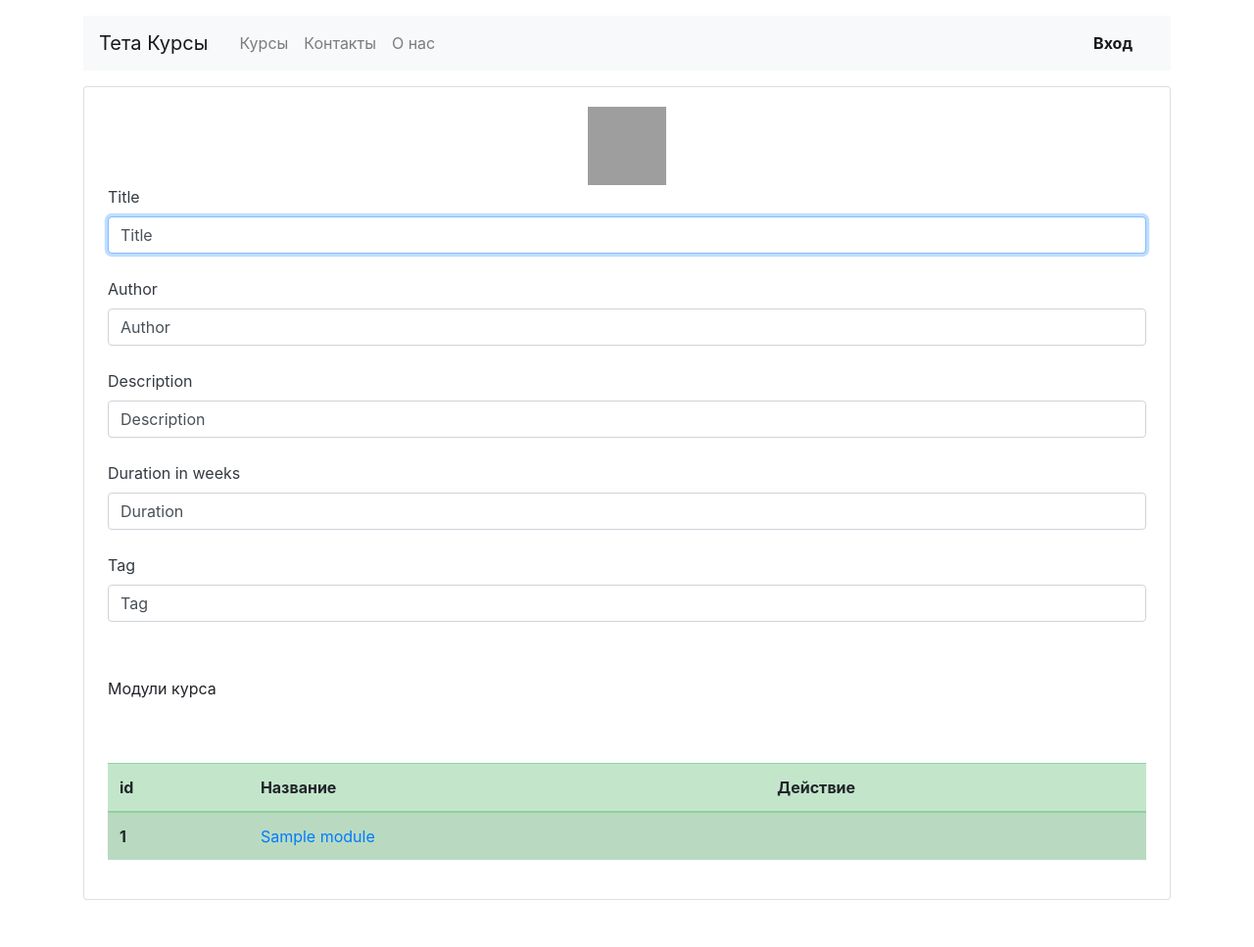
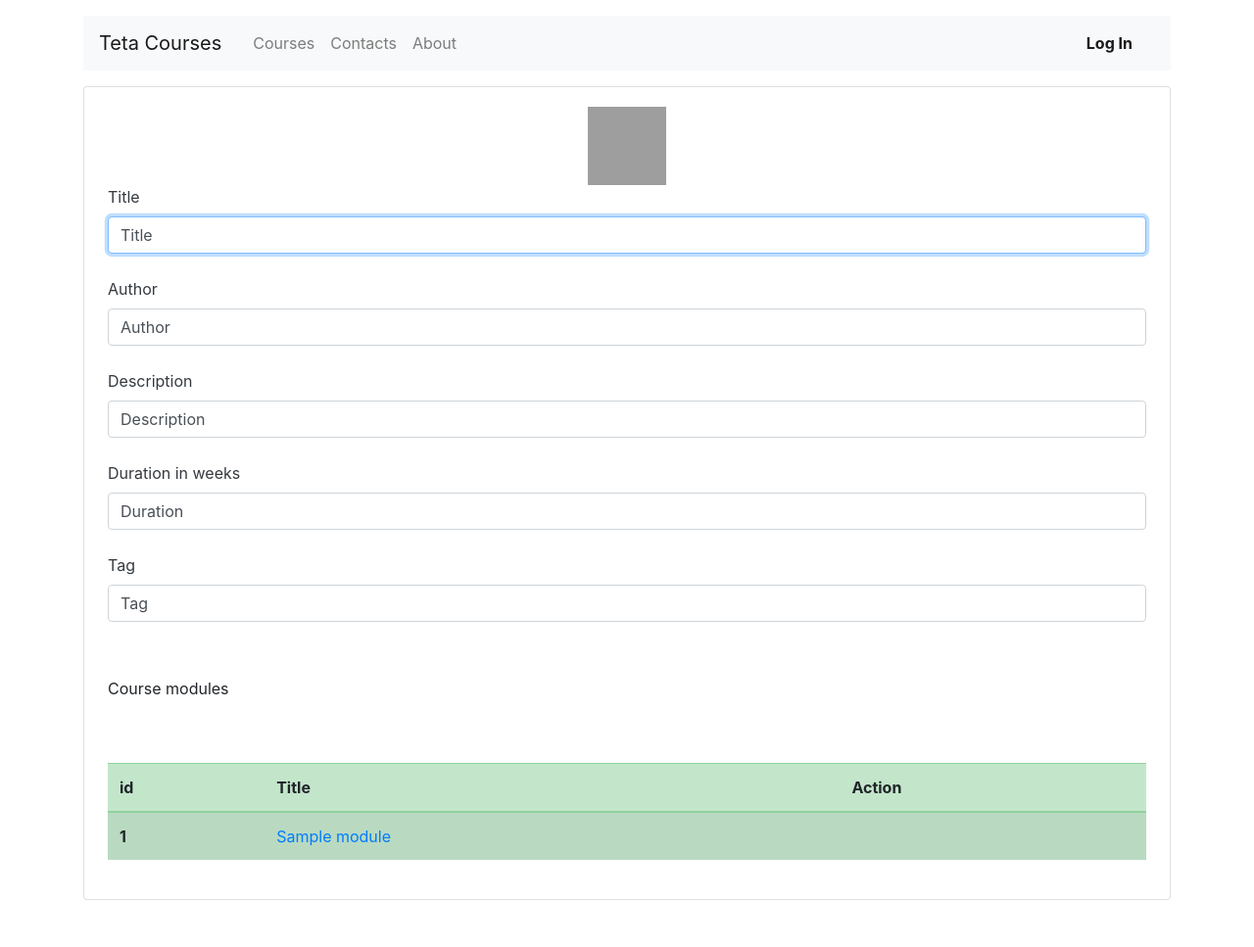
Before and after one commit to Lexxkit/LMS-MTSTeta, a Spring app: page /course-form in a window 1280 px wide. Shown: the whole page at 98% size. Run offline with Thymeleaf, Linux system fonts and the light colour scheme; the template is opened without the code that fills it: most values are stand-ins (such as "Sample title", 1, 10 or a date in 2020); data that the repository does not hold is empty; some of the project's set-up classes (security, data sources, template engines, error pages and the like) are left out, and stand-ins take their place; database files in the repository are not loaded; some libraries are stand-ins or nearby versions; grey boxes are pictures that could not be loaded.

Commit message:
Change language in all templates

```diff
--- a/src/main/resources/templates/access_denied.html
+++ b/src/main/resources/templates/access_denied.html
@@ -7,7 +7,7 @@
 
 <main class="container mt-3">
     <p class="alert alert-danger" role="alert">
-        Доступ к запрашиваемой странице запрещен.
+        Access to the requested page is denied.
     </p>
 </main>
 </body>
--- a/src/main/resources/templates/course-form.html
+++ b/src/main/resources/templates/course-form.html
@@ -15,10 +15,9 @@
           <!-- Tab -->
           <section class="tab-pane fade show active">
             <h1 class="h1 mb-3 font-weight-normal text-center"
-                sec:authorize="hasAnyRole('OWNER', 'ADMIN', 'TUTOR')">Просмотр и редактирование
-              курса</h1>
+                sec:authorize="hasAnyRole('OWNER', 'ADMIN', 'TUTOR')">Viewing and editing the course</h1>
             <h1 class="h1 mb-3 font-weight-normal text-center" sec:authorize="hasRole('STUDENT')">
-              Просмотр курса</h1>
+              View course</h1>
             <img alt="" class="mx-auto d-block"
                  height="80" th:src="@{/course/{id}/picture(id = ${course.id})}" width="80">
 
@@ -29,14 +28,14 @@
                   th:unless="${course.id == null}">
               <div class="row">
                 <div class="col-12">
-                  <label class="mb-2 text-dark" for="courseImage">Выберите обложку курса</label>
+                  <label class="mb-2 text-dark" for="courseImage">Select a course image</label>
                   <div class="input-group pb-2">
                     <input id="courseImage" name="courseImage" type="file"/>
                   </div>
                 </div>
               </div>
               <div class="form-group">
-                <input class="btn btn-success" type="submit" value="Обновить">
+                <input class="btn btn-success" type="submit" value="Refresh">
               </div>
             </form>
             <!------------------------------------------new course--------------------------------------------->
@@ -97,7 +96,7 @@
               </div>
               <div class="form-group">
                 <input class="btn btn-success" sec:authorize="hasAnyRole('OWNER', 'ADMIN', 'TUTOR')"
-                       type="submit" value="Сохранить">
+                       type="submit" value="Save">
               </div>
             </form>
 
@@ -111,16 +110,16 @@
             </div>
             <!----------------------------------------Module -------------------------------------------------->
             <div class="mt-3">
-              <p>Модули курса</p>
+              <p>Course modules</p>
             </div>
 
             <section>
               <div th:unless="${course.id == null}">
                 <a class="btn btn-primary" sec:authorize="hasAnyRole('OWNER', 'ADMIN', 'TUTOR')"
-                   th:href="@{/module/new(course_id = ${course.id})}">Добавить новый модуль</a>
+                   th:href="@{/module/new(course_id = ${course.id})}">Add new Module</a>
               </div>
               <div th:if="${course.id == null}">
-                <p>Для создания модулей надо сохранить курс</p>
+                <p>To create modules, you need to save the course first.</p>
               </div>
             </section>
             <section class="mt-5 pt-3" th:unless="${modules == null}">
@@ -128,8 +127,8 @@
                 <thead>
                 <tr>
                   <th scope="col">id</th>
-                  <th scope="col">Название</th>
-                  <th scope="col">Действие</th>
+                  <th scope="col">Title</th>
+                  <th scope="col">Action</th>
                 </tr>
                 </thead>
                 <tbody>
@@ -144,7 +143,7 @@
                       <form th:action="@{/module/{id}(id = ${module.id})}" th:method="delete">
                         <input id="courseId" name="courseId" th:value="${course.id}" type="hidden">
                         <button class="btn btn-danger" sec:authorize="hasAnyRole('OWNER', 'ADMIN')"
-                                type="submit">Удалить
+                                type="submit">Delete
                         </button>
                       </form>
                     </div>
@@ -159,26 +158,26 @@
 
             <section class="mt-5 pt-3" sec:authorize="isAuthenticated()"
                      th:unless="${users == null}">
-              <p>Пользователи связанные с курсом</p>
+              <p>Users related to the course</p>
               <table class="table table-striped table-success">
                 <thead>
                 <tr>
                   <th scope="col">id</th>
-                  <th scope="col">Имя пользователя</th>
-                  <th scope="col">Действие</th>
+                  <th scope="col">User name</th>
+                  <th scope="col">Action</th>
                 </tr>
                 </thead>
                 <tbody>
                 <tr th:each="user : ${users}" th:unless="${users.empty}">
                   <th scope="row" th:text="${user.id}">1</th>
-                  <td th:text="${user.username}">Имя пользователя</td>
+                  <td th:text="${user.username}">User name</td>
                   <td>
                     <div class="form-group col-2 col-md-10 pl-0"
                          sec:authorize="hasAnyRole('OWNER', 'ADMIN')">
                       <form th:action="@{/course/{courseId}/unassign(courseId = ${course.id})}"
                             th:method="delete">
                         <input id="userId" name="userId" th:value="${user.id}" type="hidden">
-                        <button class="btn btn-warning" type="submit">Снять с курса</button>
+                        <button class="btn btn-warning" type="submit">Dropout from the course</button>
                       </form>
                     </div>
                   </td>
--- a/src/main/resources/templates/errors/error-404.html
+++ b/src/main/resources/templates/errors/error-404.html
@@ -6,8 +6,8 @@
 <header th:replace="fragments/header :: header"></header>
 
 <div class="text-center" style="margin-top: 10%">
-  <h1>Страница не найдена! </h1>
-  <h3>Вы будете автоматически перенаправлены на <a th:href="@{/course}">главную страницу</a></h3>
+  <h1>Page not found! </h1>
+  <h3>You will be automatically redirected to the <a th:href="@{/course}">home page</a></h3>
 </div>
 <script>
   setTimeout(() => window.location.href = "/course", 3000);
--- a/src/main/resources/templates/errors/error-500.html
+++ b/src/main/resources/templates/errors/error-500.html
@@ -6,8 +6,8 @@
 <header th:replace="fragments/header :: header"></header>
 
 <div class="text-center" style="margin-top: 10%">
-  <h1>Что-то пошло не так :( </h1>
-  <h3>Вы будете автоматически перенаправлены на <a th:href="@{/course}">главную страницу</a></h3>
+  <h1>Something went wrong :( </h1>
+  <h3>You will be automatically redirected to the <a th:href="@{/course}">home page</a></h3>
 </div>
 <script>
   setTimeout(() => window.location.href = "/course", 3000);
--- a/src/main/resources/templates/errors/error.html
+++ b/src/main/resources/templates/errors/error.html
@@ -6,8 +6,8 @@
 <header th:replace="fragments/header :: header"></header>
 
 <div class="text-center" style="margin-top: 10%">
-  <h1>Что-то пошло не так :( </h1>
-  <h3>Вы будете автоматически перенаправлены на <a th:href="@{/course}">главную страницу</a></h3>
+  <h1>Something went wrong :( </h1>
+  <h3>You will be automatically redirected to the <a th:href="@{/course}">home page</a></h3>
 </div>
 <script>
   setTimeout(() => window.location.href = "/course", 3000);
--- a/src/main/resources/templates/fragments/head.html
+++ b/src/main/resources/templates/fragments/head.html
@@ -2,7 +2,7 @@
 <html lang="en" xmlns:th="http://www.thymeleaf.org">
 <head th:fragment="head">
   <meta charset="UTF-8">
-  <title>Тета Курсы</title>
+  <title>Teta Courses</title>
   <meta name="viewport" content="width=device-width, initial-scale=1.0, user-scalable=no">
   <link rel="stylesheet"
         href="https://stackpath.bootstrapcdn.com/bootstrap/4.3.1/css/bootstrap.min.css"
--- a/src/main/resources/templates/fragments/header.html
+++ b/src/main/resources/templates/fragments/header.html
@@ -4,7 +4,7 @@
 
 <header class="container mt-3" th:fragment="header">
   <nav class="navbar navbar-expand-lg navbar-light bg-light">
-    <a class="navbar-brand mr-4" th:href="@{/course}">Тета Курсы</a>
+    <a class="navbar-brand mr-4" th:href="@{/course}">Teta Courses</a>
     <button aria-controls="navbarNav" aria-expanded="false" aria-label="Toggle navigation"
             class="navbar-toggler"
             data-target="#navbarNav" data-toggle="collapse" type="button">
@@ -14,31 +14,31 @@
 
       <ul class="navbar-nav col-8">
         <li class="nav-item" th:classappend="${activePage == 'courses'} ? active">
-          <a class="nav-link" th:href="@{/course}">Курсы</a>
+          <a class="nav-link" th:href="@{/course}">Courses</a>
         </li>
         <li class="nav-item" th:classappend="${activePage == 'users'} ? active">
           <a class="nav-link" href="/admin/user"
-             sec:authorize="hasAnyRole('ADMIN', 'OWNER', 'TUTOR')">Пользователи</a>
+             sec:authorize="hasAnyRole('ADMIN', 'OWNER', 'TUTOR')">Users</a>
         </li>
         <li class="nav-item" th:classappend="${activePage == 'contacts'} ? active">
-          <a class="nav-link" href="#">Контакты</a>
+          <a class="nav-link" href="#">Contacts</a>
         </li>
         <li class="nav-item" th:classappend="${activePage == 'about-us'} ? active">
-          <a class="nav-link" href="#">О нас</a>
+          <a class="nav-link" href="#">About</a>
         </li>
       </ul>
       <ul class="navbar-nav col-1 justify-content-end mr-2">
         <div class="dropdown show" sec:authorize="hasAnyRole('OWNER', 'ADMIN', 'TUTOR')">
           <button aria-expanded="false" aria-haspopup="true" class="btn btn-primary dropdown-toggle"
                   data-toggle="dropdown" id="dropdownMenuButton" type="button">
-            Меню
+            Menu
           </button>
           <ul aria-labelledby="dropdownMenuLink" class="dropdown-menu">
-            <li><a class="dropdown-item" th:href="@{/admin/user/course}">Курсы</a></li>
-            <li><a class="dropdown-item" th:href="@{/admin/user}">Пользователи</a></li>
+            <li><a class="dropdown-item" th:href="@{/admin/user/course}">Courses</a></li>
+            <li><a class="dropdown-item" th:href="@{/admin/user}">Users</a></li>
             <div class="dropdown-divider"></div>
-            <li><a class="dropdown-item" th:href="@{/course/new}">Создать курс</a></li>
-            <li><a class="dropdown-item" th:href="@{/user/registration}">Создать пользователя</a>
+            <li><a class="dropdown-item" th:href="@{/course/new}">Create course</a></li>
+            <li><a class="dropdown-item" th:href="@{/user/registration}">Create user</a>
             </li>
           </ul>
         </div>
@@ -48,12 +48,12 @@
           <a class="nav-link font-weight-bold" sec:authorize="isAuthenticated()"
              th:href="@{/profile}">
             <img alt="User profile" th:src="@{/profile/avatar}" width="15">
-            Личный кабинет
+            My Account
           </a>
         </li>
         <li class="nav-item active">
           <a class="nav-link font-weight-bold" sec:authorize="!isAuthenticated()"
-             th:href="@{/login}">Вход</a>
+             th:href="@{/login}">Log In</a>
           <form sec:authorize="isAuthenticated()" th:action="@{/logout}" th:method="post">
             <button class="btn success">
               Logout <span sec:authentication="principal.username">Username</span>
@@ -65,7 +65,7 @@
   </nav>
   <div class="alert alert-warning" role="alert" sec:authorize="isAuthenticated()"
        th:if="${isEnabled == false}">
-    Аккаунт не активирован!
+    Account is not activated yet!
   </div>
 </header>
 </html>
--- a/src/main/resources/templates/internal_error.html
+++ b/src/main/resources/templates/internal_error.html
@@ -7,7 +7,7 @@
 
 <main class="container mt-3">
   <p class="alert alert-danger" role="alert">
-    Упс. У нас что-то поломалось. Скоро все починим.
+    Oops. Something's broken. We'll get it fixed soon.
   </p>
 </main>
 </body>
--- a/src/main/resources/templates/not_found.html
+++ b/src/main/resources/templates/not_found.html
@@ -7,7 +7,7 @@
 
   <main class="container mt-3">
     <p class="alert alert-danger" role="alert">
-      Информация не найдена, попробуйте изменить запрос!
+      The information was not found, try to change your request!
     </p>
   </main>
 </body>
--- a/src/main/resources/templates/registration_result.html
+++ b/src/main/resources/templates/registration_result.html
@@ -7,8 +7,7 @@
 <div class="text-center" style="margin-top: 10%">
   <h1 th:classappend="${class}" th:text="${message}">Error Message</h1>
 
-  <h3 class="mt-10">Вы будете автоматически перенаправлены на <a th:href="@{/course}">главную
-    страницу</a></h3>
+  <h3 class="mt-10">You will be automatically redirected to the <a th:href="@{/course}">main page</a></h3>
 </div>
 <script>
   setTimeout(() => window.location.href = "/course", 3000);
--- a/src/main/resources/templates/user-create.html
+++ b/src/main/resources/templates/user-create.html
@@ -1,5 +1,5 @@
 <!DOCTYPE html>
-<html lang="ru" xmlns:th="http://www.thymeleaf.org"
+<html lang="en" xmlns:th="http://www.thymeleaf.org"
       xmlns:sec="http://www.thymeleaf.org/extras/spring-security">
 
 <head th:replace="fragments/head :: head"></head>
@@ -97,7 +97,7 @@
         <button class="btn btn-success btn-lg btn-block" type="submit">Submit</button>
       </form>
 
-      <div class="mt-4 text-center"><p>Есть аккаунт? <a href="/login">Войдите!</a></p></div>
+      <div class="mt-4 text-center"><p>Got an account? <a href="/login">Log In!</a></p></div>
 
     </div>
   </div>
--- a/src/main/resources/templates/user-edit.html
+++ b/src/main/resources/templates/user-edit.html
@@ -1,5 +1,5 @@
 <!DOCTYPE html>
-<html lang="ru" xmlns:th="http://www.thymeleaf.org"
+<html lang="en" xmlns:th="http://www.thymeleaf.org"
       xmlns:sec="http://www.thymeleaf.org/extras/spring-security">
 
 <head th:replace="fragments/head :: head"></head>
--- a/src/main/resources/templates/user-table.html
+++ b/src/main/resources/templates/user-table.html
@@ -12,7 +12,7 @@
   </section>
 
   <section class="mt-2 pt-1">
-    <a th:href="@{/user/registration}">Добавить нового пользователя</a>
+    <a th:href="@{/user/registration}">Add new user</a>
     <table class="table table-striped table-success">
       <thead>
       <tr>
```
Also changed, not shown: src/main/resources/templates/course-assign.html (+5 -5 lines), src/main/resources/templates/course-table.html (+12 -15 lines), src/main/resources/templates/index.html (+7 -7 lines), src/main/resources/templates/lesson-form.html (+4 -4 lines), src/main/resources/templates/lesson-table.html (+11 -11 lines), src/main/resources/templates/module-form.html (+4 -4 lines), src/main/resources/templates/user-profile.html (+13 -13 lines).
